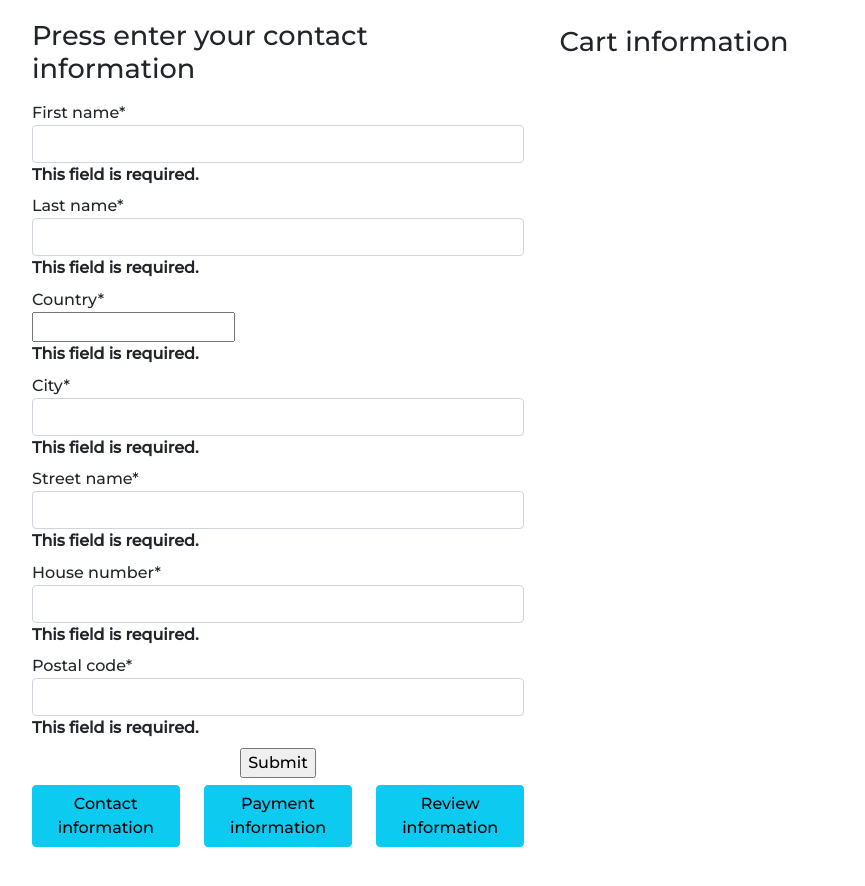
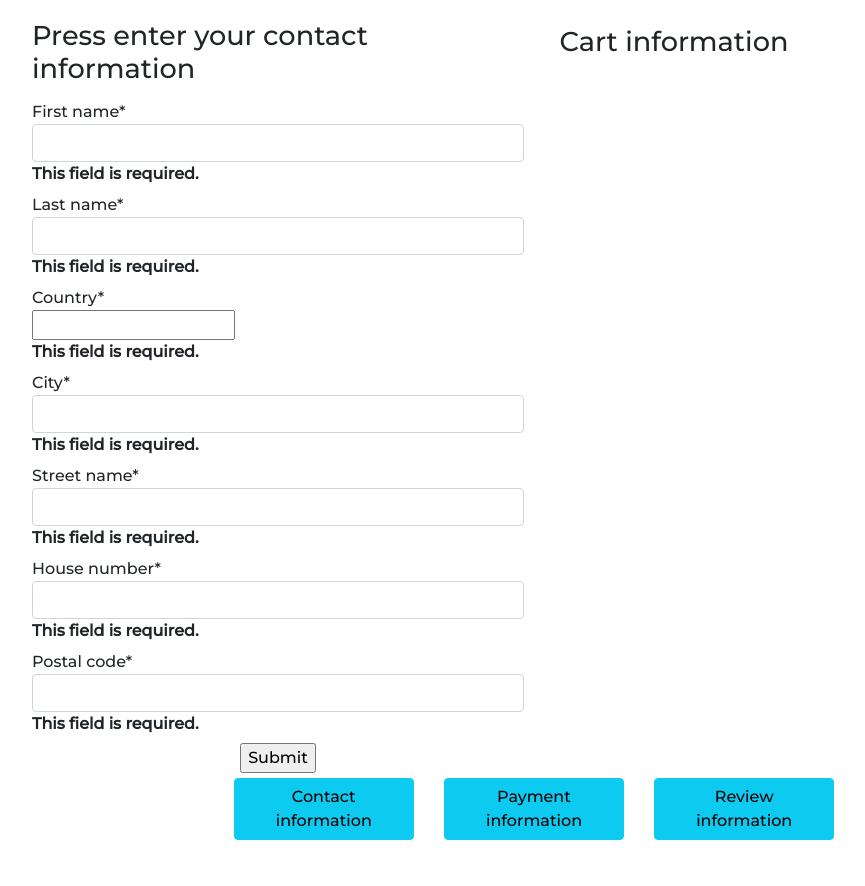
Before and after one commit to aronbergurj99/verklegt-2, a Django app: page /orders/contact_phase in a window 1280 px wide. Shown: the part 104-990 px from the top of the page, without its empty margins (106-971 px from the left). Run offline with Django 3.2, Linux system fonts and the light colour scheme; data that the repository does not hold is empty; some libraries are stand-ins or nearby versions.

Commit message:
Css fikt

```diff
--- a/orders/forms.py
+++ b/orders/forms.py
@@ -31,7 +31,7 @@
         widgets = {
             'credit_card_number': forms.widgets.NumberInput(attrs={'class': 'form-control'}),
             'credit_card_holder': forms.widgets.TextInput(attrs={'class': 'form-control'}),
-            'credit_card_expiry_month': forms.widgets.NumberInput(attrs={'class': 'form-control'}),
-            'credit_card_expiry_year': forms.widgets.NumberInput(attrs={'class': 'form-control'}),
-            'cvc': forms.widgets.NumberInput(attrs={'class': 'form-control'})
+            'credit_card_expiry_month': forms.widgets.NumberInput(attrs={'class': 'form-control', 'maxlength': '2'}),
+            'credit_card_expiry_year': forms.widgets.NumberInput(attrs={'class': 'form-control', 'maxlength': '2'}),
+            'cvc': forms.widgets.NumberInput(attrs={'class': 'form-control', 'maxlength': '3'})
         }
--- a/static/css/checkout.css
+++ b/static/css/checkout.css
@@ -28,6 +28,10 @@
     display: grid;
     grid-gap: 5%;
     grid-template-columns: 1fr 1fr 1fr;
+    margin-top: 5%;
+    margin-right: auto;
+    margin-left: auto;
+    grid-column: span 2;
 }
 .cop123-product {
     display: grid;
--- a/templates/Orders/contact_phase.html
+++ b/templates/Orders/contact_phase.html
@@ -8,11 +8,6 @@
                 <h1 class="cop123-heading">Press enter your contact information</h1>
                 {{ form|crispy }}
                 <input type="submit" class="cop123-submit-btn" value="Submit" />
-                <div class="cop123-phase-traversal">
-                    <a class="btn btn-info" href="{% url 'contact_phase' %}">Contact information</a>
-                    <a class="btn btn-info" href="{% url 'payment_phase' %}">Payment information </a>
-                    <a class="btn btn-info" href="{% url 'review_phase' %}">Review information</a>
-                </div>
             </div>
             <div class="cop123-container-right">
                 <h1 class="cop123-heading">Cart information</h1>
@@ -29,6 +24,11 @@
                     </div>
                 {% endfor %}
             </div>
+            <div class="cop123-phase-traversal">
+                <a class="btn btn-info" href="{% url 'contact_phase' %}">Contact information</a>
+                <a class="btn btn-info" href="{% url 'payment_phase' %}">Payment information </a>
+                <a class="btn btn-info" href="{% url 'review_phase' %}">Review information</a>
+            </div>
         </div>
     </form>
 {% endblock %}
```
Also changed, not shown: templates/Orders/payment_phase.html (+5 -5 lines), templates/Orders/review_phase.html (+5 -5 lines), orders/migrations/0008_rename_pvc_orders_cvc.py (added).
